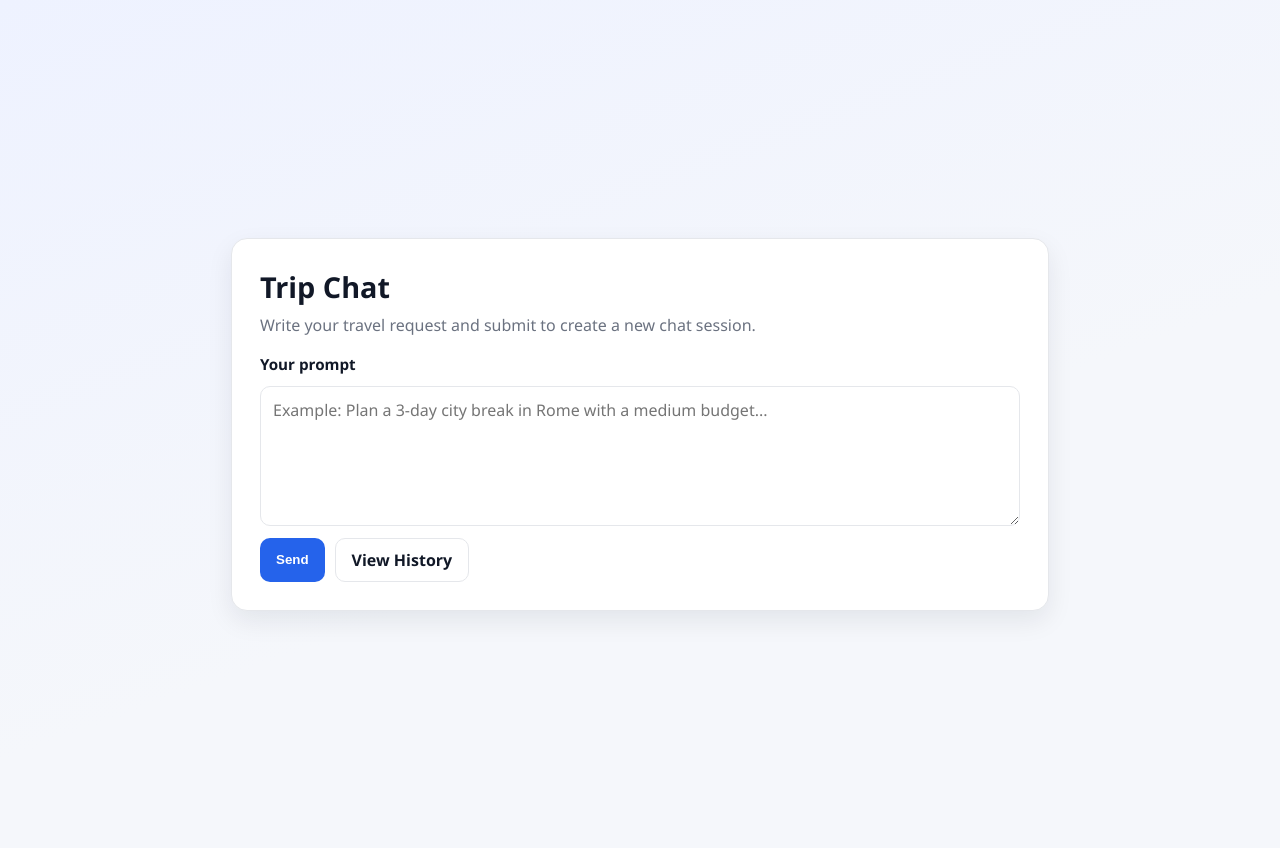
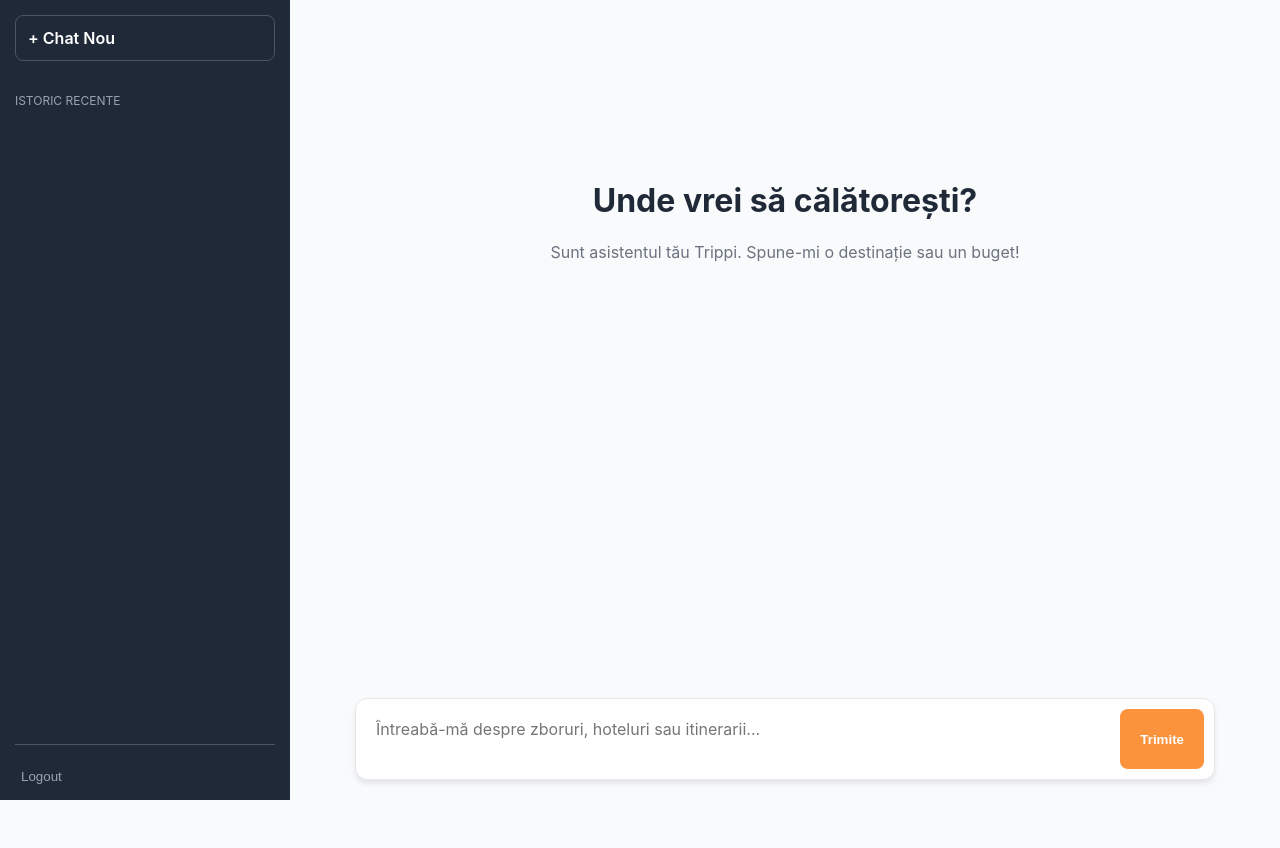
Before and after one commit to brkdaniel/smart-trip-planner, a Django app: page /chat/ in a window 1280 px wide. After the commit the page ends 800 px from the top, so only its background shows below. Run offline with Django 5.2, Linux system fonts and the light colour scheme; the visitor is signed in with stand-in values (Sample User, id 1); data that the repository does not hold is empty.

Commit message:
stilizare chatsession

```diff
--- /dev/null
+++ b/resurse/css/chat.css
@@ -0,0 +1,151 @@
+:root {
+    --sidebar-bg: #1f2937;
+    --chat-bg: #f9fafb;
+    --primary: #fb923c; /* Portocaliul din landing page */
+    --user-msg: #ffffff;
+    --ai-msg: #f3f4f6;
+    --text-main: #111827;
+    --text-muted: #6b7280;
+}
+
+body {
+    margin: 0;
+    display: flex;
+    height: 100vh;
+    font-family: 'Inter', sans-serif;
+    background-color: var(--chat-bg);
+}
+
+/* SIDEBAR STYLES */
+.sidebar {
+    width: 260px;
+    background-color: var(--sidebar-bg);
+    color: white;
+    display: flex;
+    flex-direction: column;
+    padding: 15px;
+    transition: all 0.3s ease;
+}
+
+.new-chat-btn {
+    background: transparent;
+    border: 1px solid #4b5563;
+    color: white;
+    padding: 12px;
+    border-radius: 8px;
+    text-align: left;
+    cursor: pointer;
+    margin-bottom: 20px;
+    text-decoration: none;
+    font-weight: 600;
+}
+
+.new-chat-btn:hover { background: #374151; }
+
+.session-list {
+    flex: 1;
+    overflow-y: auto;
+}
+
+.session-item {
+    padding: 10px;
+    border-radius: 6px;
+    margin-bottom: 5px;
+    cursor: pointer;
+    color: #d1d5db;
+    text-decoration: none;
+    display: block;
+    white-space: nowrap;
+    overflow: hidden;
+    text-overflow: ellipsis;
+    font-size: 0.9rem;
+}
+
+.session-item:hover, .session-item.active {
+    background: #374151;
+    color: white;
+}
+
+/* CHAT AREA STYLES */
+.chat-container {
+    flex: 1;
+    display: flex;
+    flex-direction: column;
+    max-width: 900px;
+    margin: 0 auto;
+    width: 100%;
+}
+
+.messages-window {
+    flex: 1;
+    overflow-y: auto;
+    padding: 40px 20px;
+    display: flex;
+    flex-direction: column;
+    gap: 24px;
+}
+
+.message {
+    max-width: 80%;
+    padding: 16px;
+    border-radius: 12px;
+    line-height: 1.5;
+    position: relative;
+}
+
+.message.USER {
+    align-self: flex-end;
+    background-color: var(--primary);
+    color: white;
+    border-bottom-right-radius: 2px;
+}
+
+.message.ASSISTANT {
+    align-self: flex-start;
+    background-color: var(--ai-msg);
+    color: var(--text-main);
+    border-bottom-left-radius: 2px;
+    border: 1px solid #e5e7eb;
+}
+
+/* INPUT AREA */
+.input-area {
+    padding: 20px;
+    background: var(--chat-bg);
+}
+
+.input-container {
+    background: white;
+    border: 1px solid #e5e7eb;
+    border-radius: 12px;
+    padding: 10px;
+    box-shadow: 0 4px 6px -1px rgba(0, 0, 0, 0.1);
+    display: flex;
+    gap: 10px;
+}
+
+textarea {
+    flex: 1;
+    border: none;
+    resize: none;
+    padding: 10px;
+    outline: none;
+    font-size: 1rem;
+    font-family: inherit;
+}
+
+.send-btn {
+    background: var(--primary);
+    color: white;
+    border: none;
+    padding: 0 20px;
+    border-radius: 8px;
+    cursor: pointer;
+    font-weight: 600;
+}
+
+.empty-state {
+    text-align: center;
+    margin-top: 15vh;
+    color: var(--text-muted);
+}
--- a/trips/templates/html/chat.html
+++ b/trips/templates/html/chat.html
@@ -1,138 +1,84 @@
+{% load static %}
 <!DOCTYPE html>
 <html lang="en">
 <head>
     <meta charset="UTF-8">
     <meta name="viewport" content="width=device-width, initial-scale=1.0">
-    <title>Chat</title>
-    <style>
-        :root {
-            --bg: #f5f7fb;
-            --card: #ffffff;
-            --text: #111827;
-            --muted: #6b7280;
-            --border: #e5e7eb;
-            --primary: #2563eb;
-            --danger-bg: #fef2f2;
-            --danger-border: #fecaca;
-            --danger-text: #b91c1c;
+    <link rel="icon" type="image/png" href="{% static 'favicon/favicon-96x96.png' %}" sizes="96x96" />
+  <link rel="icon" type="image/svg+xml" href="{% static 'favicon/favicon.svg' %}" />
+  <link rel="shortcut icon" href="{% static 'favicon/favicon.ico' %}" />
+  <link rel="apple-touch-icon" sizes="180x180" href="{% static 'favicon/apple-touch-icon.png' %}" />
+  <meta name="apple-mobile-web-app-title" content="Trippi" />
+  <link rel="manifest" href="{% static 'favicon/site.webmanifest' %}" />
+    <title>Trippi Chat</title>
+    <link rel="stylesheet" href="{% static 'css/chat.css' %}">
+</head>
+<body>
+
+    <aside class="sidebar">
+        <a href="{% url 'chat' %}" class="new-chat-btn">+ Chat Nou</a>
+
+        <div class="session-list">
+            <p style="font-size: 0.75rem; color: #9ca3af; text-transform: uppercase; margin-bottom: 10px;">Istoric Recente</p>
+            {% for s in sessions %}
+                <a href="{% url 'chat_with_session' s.id %}" class="session-item {% if s.id == current_session.id %}active{% endif %}">
+                    {{ s.title|default:"Conversație fără titlu" }}
+                </a>
+            {% endfor %}
+        </div>
+
+        <div style="margin-top: auto; padding-top: 20px; border-top: 1px solid #4b5563;">
+            <form action="{% url 'logout' %}" method="post">
+                {% csrf_token %}
+                <button type="submit" style="background:none; border:none; color:#9ca3af; cursor:pointer;">Logout</button>
+            </form>
+        </div>
+    </aside>
+
+    <main class="chat-container">
+
+        <div class="messages-window">
+            {% if not messages %}
+                <div class="empty-state">
+                    <h1 style="color: #1f2937;">Unde vrei să călătorești?</h1>
+                    <p>Sunt asistentul tău Trippi. Spune-mi o destinație sau un buget!</p>
+                </div>
+            {% else %}
+                {% for msg in messages %}
+                    <div class="message {{ msg.role }}">
+                        {{ msg.content }}
+                    </div>
+                {% endfor %}
+            {% endif %}
+        </div>
+
+        <div class="input-area">
+            <form method="post" class="input-container">
+                {% csrf_token %}
+                <textarea name="prompt" rows="1" placeholder="Întreabă-mă despre zboruri, hoteluri sau itinerarii..."></textarea>
+                <button type="submit" class="send-btn">Trimite</button>
+            </form>
+        </div>
+
+    </main>
+
+    <script>
+        // Ajustare automată înălțime textarea
+        const tx = document.getElementsByTagName("textarea");
+        for (let i = 0; i < tx.length; i++) {
+          tx[i].setAttribute("style", "height:" + (tx[i].scrollHeight) + "px;overflow-y:hidden;");
+          tx[i].addEventListener("input", OnInput, false);
         }
 
-        body {
-            margin: 0;
-            min-height: 100vh;
-            font-family: "Segoe UI", Tahoma, Geneva, Verdana, sans-serif;
-            background: linear-gradient(160deg, #eef2ff 0%, var(--bg) 58%);
-            color: var(--text);
-            display: grid;
-            place-items: center;
-            padding: 24px;
+        function OnInput() {
+          this.style.height = "auto";
+          this.style.height = (this.scrollHeight) + "px";
         }
-
-        .card {
-            width: 100%;
-            max-width: 760px;
-            background: var(--card);
-            border: 1px solid var(--border);
-            border-radius: 16px;
-            padding: 28px;
-            box-shadow: 0 10px 26px rgba(17, 24, 39, 0.08);
+        // Derulare automată la ultimul mesaj
+        const messagesWindow = document.querySelector('.messages-window');
+        if (messagesWindow) {
+            messagesWindow.scrollTop = messagesWindow.scrollHeight;
         }
-
-        h1 {
-            margin: 0 0 8px;
-            font-size: 1.8rem;
-        }
-
-        p {
-            margin: 0 0 18px;
-            color: var(--muted);
-        }
-
-        .error {
-            margin: 0 0 16px;
-            padding: 10px 12px;
-            border-radius: 10px;
-            border: 1px solid var(--danger-border);
-            background: var(--danger-bg);
-            color: var(--danger-text);
-            font-size: 0.95rem;
-        }
-
-        form {
-            display: grid;
-            gap: 12px;
-        }
-
-        label {
-            font-weight: 600;
-            font-size: 0.95rem;
-        }
-
-        textarea {
-            width: 100%;
-            min-height: 140px;
-            resize: vertical;
-            border: 1px solid var(--border);
-            border-radius: 10px;
-            padding: 12px;
-            font: inherit;
-            box-sizing: border-box;
-        }
-
-        .actions {
-            display: flex;
-            gap: 10px;
-            flex-wrap: wrap;
-        }
-
-        button,
-        a.button {
-            border: none;
-            border-radius: 10px;
-            padding: 10px 16px;
-            font-weight: 600;
-            cursor: pointer;
-            text-decoration: none;
-            display: inline-block;
-        }
-
-        button {
-            background: var(--primary);
-            color: #ffffff;
-        }
-
-        a.button {
-            background: #ffffff;
-            border: 1px solid var(--border);
-            color: #111827;
-        }
-
-        @media (max-width: 700px) {
-            .card {
-                padding: 20px;
-            }
-        }
-    </style>
-</head>
-<body>
-    <main class="card">
-        <h1>Trip Chat</h1>
-        <p>Write your travel request and submit to create a new chat session.</p>
-
-        {% if error %}
-            <div class="error">{{ error }}</div>
-        {% endif %}
-
-        <form method="post">
-            {% csrf_token %}
-            <label for="prompt">Your prompt</label>
-            <textarea id="prompt" name="prompt" placeholder="Example: Plan a 3-day city break in Rome with a medium budget..."></textarea>
-
-            <div class="actions">
-                <button type="submit">Send</button>
-                <a class="button" href="{% url 'history' %}">View History</a>
-            </div>
-        </form>
-    </main>
+    </script>
 </body>
 </html>
--- a/trips/urls.py
+++ b/trips/urls.py
@@ -1,7 +1,8 @@
+import django
 from django.urls import path
 from . import views
 
 urlpatterns = [
     path('chat/', views.chat_view, name='chat'),
-    path('history/', views.history_view, name='history'),
+    path('chat/<int:session_id>/', views.chat_view, name='chat_with_session'),
 ]
--- a/trips/views.py
+++ b/trips/views.py
@@ -1,34 +1,69 @@
-from django.shortcuts import render, redirect
+from django.shortcuts import render, redirect, get_object_or_404
 from django.contrib.auth.decorators import login_required
+from django.utils import timezone
 from .models import ChatSession, ChatMessage
-
+# Importam si preferintele pentru a le putea citi/actualiza
+from users.models import UserPreference
 
 @login_required
-def chat_view(request):
+def chat_view(request, session_id=None):
+    # 1. Pregatim sidebar-ul: toate sesiunile userului, cele mai recente sus
+    # Nota: Daca nu ai adaugat 'updated_at' in modele, foloseste 'created_at'
+    sessions = ChatSession.objects.filter(user=request.user).order_by('-created_at')
+
+    current_session = None
+    messages = []
+
+    # 2. Daca avem un session_id in URL, incarcam acea conversatie
+    if session_id:
+        current_session = get_object_or_404(ChatSession, id=session_id, user=request.user)
+        messages = current_session.messages.all().order_by('sent_at')
+
+    # 3. Procesarea unui mesaj nou (POST)
     if request.method == 'POST':
         prompt = request.POST.get('prompt')
         if not prompt or not prompt.strip():
-            return render(request, 'html/chat.html', {'error': 'Prompt cannot be empty'})
-        session = ChatSession.objects.create(
-            user=request.user,
-            title=prompt[:50],
-            status='pending'
-        )
+            return redirect('chat_view' if not session_id else 'chat_with_session', session_id=session_id)
+
+        # A. Daca nu suntem intr-o sesiune (e chat nou), o cream
+        if not current_session:
+            current_session = ChatSession.objects.create(
+                user=request.user,
+                title=prompt[:30] + "...", # Titlu temporar din primul mesaj
+                status='pending'
+            )
+
+        # B. Salvam mesajul utilizatorului
         ChatMessage.objects.create(
-            session=session,
-            role='user',
+            session=current_session,
+            role='USER',
             content=prompt
         )
-        # Here you would integrate with the AI service to get a response and save it as a ChatMessage
-        session.status = 'completed'
-        session.save()
-        return redirect('history')
-    return render(request, 'html/chat.html')
 
+        # C. LOGICA AI (Planner + Researcher/Amadeus)
+        # 1. Citim preferintele din DB (invizibil)
+        prefs, _ = UserPreference.objects.get_or_create(user=request.user)
 
-@login_required
-def history_view(request):
-    sessions = ChatSession.objects.filter(
-        user=request.user
-    ).order_by('-created_at')
-    return render(request, 'html/history.html', {'sessions': sessions})
+        # 2. Aici vei apela API-ul tau de AI (Agentul 1)
+        # ai_response = agent_orchestrator(prompt, prefs)
+        ai_response = "Buna! Am inteles ca vrei sa mergi in " + prompt + ". Verific acum optiunile..."
+
+        # D. Salvare raspuns AI
+        ChatMessage.objects.create(
+            session=current_session,
+            role='ASSISTANT',
+            content=ai_response
+        )
+
+        current_session.status = 'completed'
+        current_session.save()
+
+        # Ne redirectionam catre aceeasi sesiune pentru a vedea raspunsul
+        return redirect('chat_with_session', session_id=current_session.id)
+
+    # 4. Randam pagina cu toate datele necesare
+    return render(request, 'html/chat.html', {
+        'sessions': sessions,           # Pentru sidebar
+        'current_session': current_session, # Pentru a sti ce chat e activ
+        'messages': messages            # Mesajele din chat-ul selectat
+    })
--- a/users/models.py
+++ b/users/models.py
@@ -35,9 +35,6 @@ class UserPreference(models.Model):
     interests = models.TextField(
         blank=True
     )
-    onboarding_completed = models.BooleanField(
-        default=False
-    )
 
     class Meta:
         db_table = 'user_preference'
```
Also changed, not shown: trips/templates/html/history.html (deleted, +0 -27 lines).
